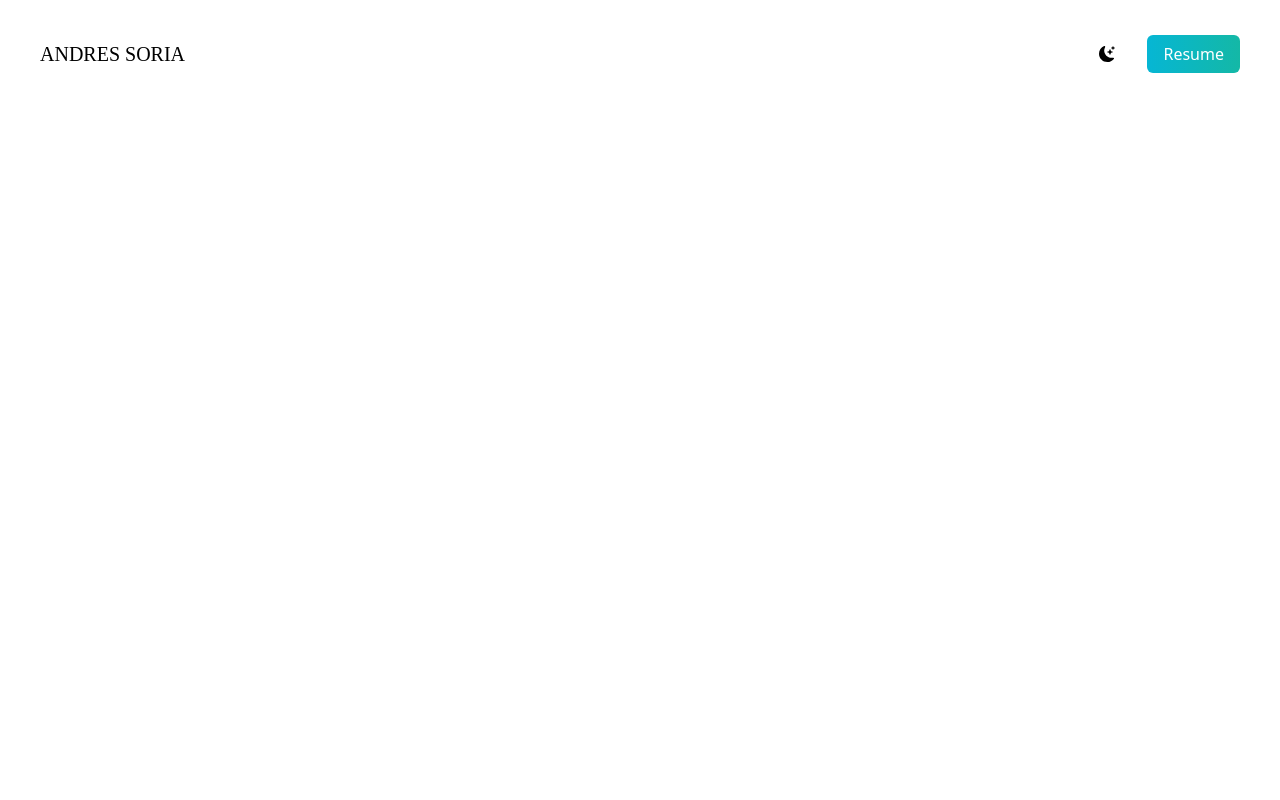
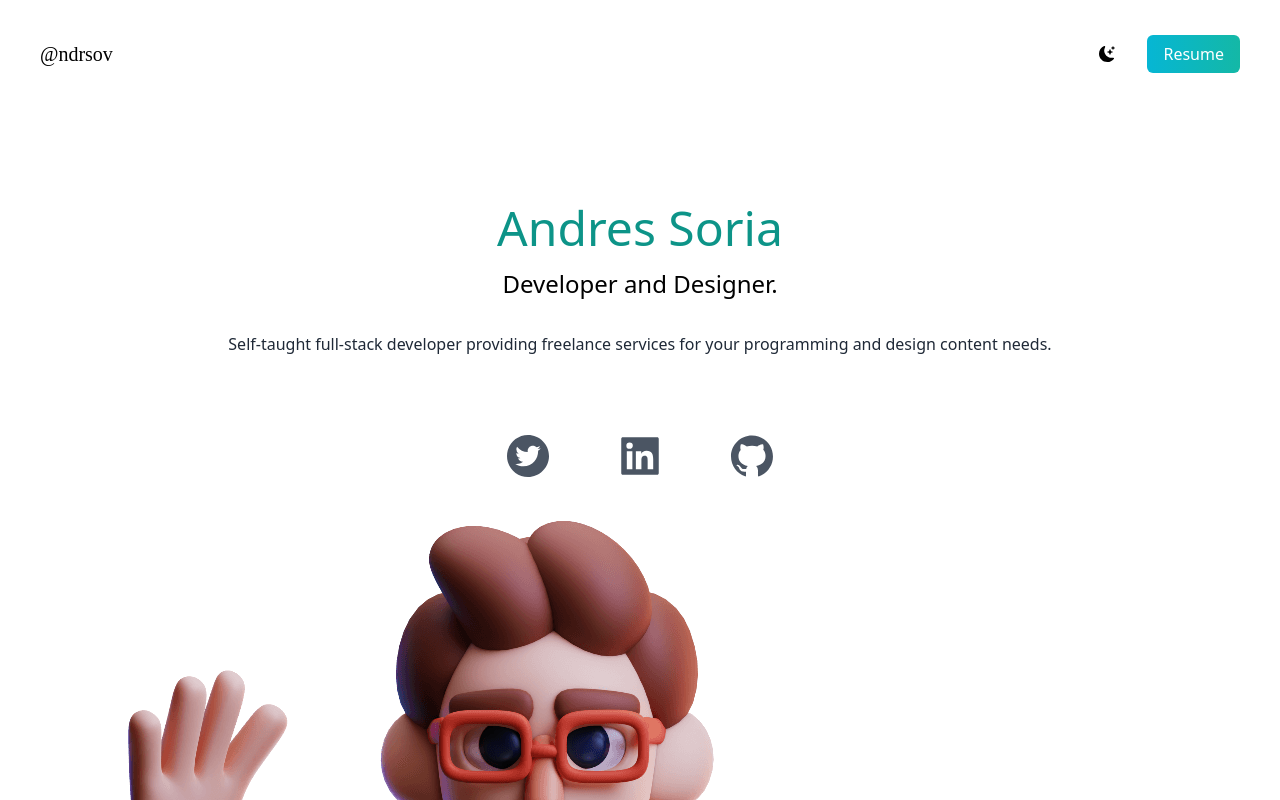
Before and after one commit to ndrsov/React-Designer-Portfolio, a Next.js app: page / in a window 1280 px wide. Shown: the top 800 px of the page. Built offline with nearby package versions, Linux system fonts and the light colour scheme.

Commit message:
Set a hero message and image

```diff
--- a/src/pages/index.js
+++ b/src/pages/index.js
@@ -1,16 +1,20 @@
-import Head from 'next/head';
 import { BsFillMoonStarsFill } from 'react-icons/bs';
+import {
+  AiFillTwitterCircle,
+  AiFillLinkedin,
+  AiFillGithub,
+} from 'react-icons/ai';
+import Image from 'next/image';
+import deved from '../../public/dev-ed-wave.png';
 
 export default function Home() {
   return (
     <div>
-      <Head>
-        <title>React Designer Portfolio</title>
-      </Head>
+      <title>React Designer Portfolio</title>
       <main className='bg-white px-10 '>
         <section className='min-h-screen'>
           <nav className='py-10 mb-12 flex justify-between'>
-            <h1 className='text-xl font-burtons'>ANDRES SORIA</h1>
+            <h1 className='text-xl font-burtons '>@ndrsov</h1>
             <ul className='flex items-center'>
               <li>
                 <BsFillMoonStarsFill className='cursor-pointer text-2x' />
@@ -25,6 +29,24 @@ export default function Home() {
               </li>
             </ul>
           </nav>
+          <div className='text-center p-10'>
+            <h2 className='text-5xl py-2 text-teal-600 font-medium'>
+              Andres Soria
+            </h2>
+            <h3 className='text-2xl py-2'>Developer and Designer.</h3>
+            <p className='text-base py-5 leading-8 text-gray-800'>
+              Self-taught full-stack developer providing freelance services for
+              your programming and design content needs.
+            </p>
+          </div>
+          <div className='text-5xl flex justify-center gap-16 py-3 text-gray-600'>
+            <AiFillTwitterCircle />
+            <AiFillLinkedin />
+            <AiFillGithub />
+          </div>
+          <div>
+            <Image src={deved} alt='3D portrait' />
+          </div>
         </section>
       </main>
     </div>
```
